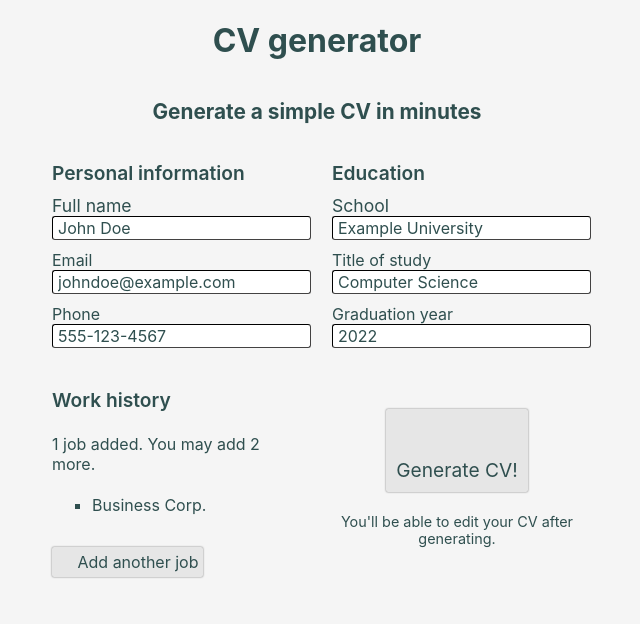
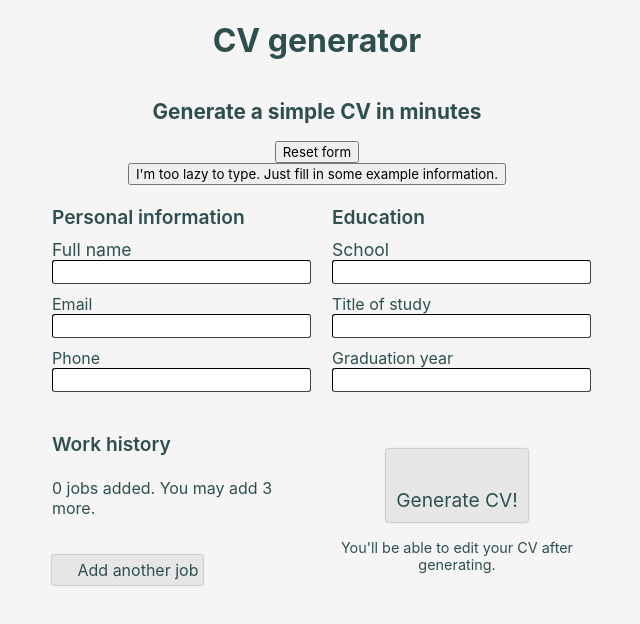
Before and after one commit to arwin4/cv, a React (Vite) app: page / in a window 1280 px wide. Shown: the top 624 px of the page, without its empty margins (323-963 px from the left). Built offline with nearby package versions, Linux system fonts and the light colour scheme; some icons are missing; the HTML template or start-up script is replaced by a standard one; a web font is replaced by a local one.

Commit message:
Add reset and fill with dummy info buttons
Revert field value to 'value' instead of 'defaultValue'. It was switched
before because 'value' was erroneously assumed to cause a bug. In fact,
'value' is needed for the fields to reflect changed state.

```diff
--- a/src/App.jsx
+++ b/src/App.jsx
@@ -2,45 +2,69 @@ import { useImmer } from 'use-immer';
 import './App.css';
 import Form from './components/Form';
 import GeneratedCV from './components/GeneratedCV';
+import { useCallback } from 'react';
 
 function App() {
-  const [generalInfo, setGeneralInfo] = useImmer({
+  const emptyInfo = {
+    general: { fullName: '', email: '', phone: '' },
+    education: { school: '', studyTitle: '', graduationYear: '' },
+    job: [],
+  };
+
+  const [generalInfo, setGeneralInfo] = useImmer(emptyInfo.general);
+  const [educationInfo, setEducationInfo] = useImmer(emptyInfo.education);
+  const [jobInfo, setJobList] = useImmer(emptyInfo.job);
+
+  // useCallback() is used here to allow insertDummyData to be called outside useEffect()
+  const insertDummyData = useCallback(() => {
+    setGeneralInfo({
       fullName: 'John Doe',
       email: 'johndoe@example.com',
       phone: '555-123-4567',
     });
 
-  const [educationInfo, setEducationInfo] = useImmer({
+    setEducationInfo({
       school: 'Example University',
       studyTitle: 'Computer Science',
       graduationYear: '2022',
     });
 
-  const testJobInfo = [
+    const dummyJobInfo = [
       {
         company: 'Business Corp.',
         position: 'Advisor',
         responsibilities: 'Doing important things',
         employmentStartDate: '1996',
         employmentEndDate: '2023',
-      id: 'onlyfortesting',
+        id: 'dummy-id',
       },
     ];
 
-  // const [generalInfo, setGeneralInfo] = useImmer({
-  //   fullName: '',
-  //   email: '',
-  //   phone: '',
-  // });
+    setJobList(dummyJobInfo);
+  }, [setEducationInfo, setGeneralInfo, setJobList]);
 
-  // const [educationInfo, setEducationInfo] = useImmer({
-  //   school: '',
-  //   studyTitle: '',
-  //   graduationYear: '',
-  // });
+  const emptyAllInfo = useCallback(() => {
+    setGeneralInfo(emptyInfo.general);
+    setEducationInfo(emptyInfo.education);
+    setJobList(emptyInfo.job);
+  }, [
+    emptyInfo.education,
+    emptyInfo.general,
+    emptyInfo.job,
+    setEducationInfo,
+    setGeneralInfo,
+    setJobList,
+  ]);
 
-  // const [jobInfo, setJobList] = useImmer([]);
-  const [jobInfo, setJobList] = useImmer(testJobInfo);
+  function handleEmptyAllButton() {
+    if (
+      window.confirm(
+        'Are you sure you want to reset the form? All your input will be lost.',
+      )
+    ) {
+      emptyAllInfo();
+    }
+  }
 
   function addJob(e) {
     // Source: https://stackoverflow.com/a/66407161
@@ -86,6 +110,10 @@ function App() {
     <>
       <h1>CV generator</h1>
       <h2>Generate a simple CV in minutes</h2>
+      <button onClick={handleEmptyAllButton}>Reset form</button>
+      <button onClick={insertDummyData}>
+        I&apos;m too lazy to type. Just fill in some example information.
+      </button>
       <Form
         generalInfo={generalInfo}
         setGeneralInfo={setGeneralInfo}
--- a/src/components/form/EditJob.jsx
+++ b/src/components/form/EditJob.jsx
@@ -18,7 +18,7 @@ export default function handleEditJobButton({
             name="company"
             type="text"
             id="company"
-            defaultValue={jobToEdit.company}
+            value={jobToEdit.company}
             onChange={(e) => handleJobChange(jobToEdit.id, e)}
           />
         </div>
@@ -28,7 +28,7 @@ export default function handleEditJobButton({
             name="position"
             type="text"
             id="position"
-            defaultValue={jobToEdit.position}
+            value={jobToEdit.position}
             onChange={(e) => handleJobChange(jobToEdit.id, e)}
           />
         </div>
@@ -38,7 +38,7 @@ export default function handleEditJobButton({
             name="responsibilities"
             type="text"
             id="responsibilities"
-            defaultValue={jobToEdit.responsibilities}
+            value={jobToEdit.responsibilities}
             onChange={(e) => handleJobChange(jobToEdit.id, e)}
           />
         </div>{' '}
@@ -48,7 +48,7 @@ export default function handleEditJobButton({
             name="employmentStartDate"
             type="text"
             id="employment-start-date"
-            defaultValue={jobToEdit.employmentStartDate}
+            value={jobToEdit.employmentStartDate}
             onChange={(e) => handleJobChange(jobToEdit.id, e)}
           />
         </div>
@@ -65,7 +65,7 @@ export default function handleEditJobButton({
             name="employmentEndDate"
             type="text"
             id="employment-end-date"
-            defaultValue={jobToEdit.employmentEndDate}
+            value={jobToEdit.employmentEndDate}
             onChange={(e) => handleJobChange(jobToEdit.id, e)}
           />
         </div>
--- a/src/components/form/Education.jsx
+++ b/src/components/form/Education.jsx
@@ -13,7 +13,7 @@ export default function Education({
             name="school"
             type="text"
             id="school"
-            defaultValue={educationInfo.school}
+            value={educationInfo.school}
             onChange={handleEducationInfoChange}
           />
         </div>
@@ -23,7 +23,7 @@ export default function Education({
             name="studyTitle"
             type="text"
             id="study-title"
-            defaultValue={educationInfo.studyTitle}
+            value={educationInfo.studyTitle}
             onChange={handleEducationInfoChange}
           />
         </div>
@@ -33,7 +33,7 @@ export default function Education({
             name="graduationYear"
             type="text"
             id="graduation-year"
-            defaultValue={educationInfo.graduationYear}
+            value={educationInfo.graduationYear}
             onChange={handleEducationInfoChange}
           />
         </div>
--- a/src/components/form/GeneralInfo.jsx
+++ b/src/components/form/GeneralInfo.jsx
@@ -10,7 +10,7 @@ export default function GeneralInfo({ generalInfo, handleGeneralInfoChange }) {
             name="fullName"
             type="text"
             id="full_name"
-            defaultValue={generalInfo.fullName}
+            value={generalInfo.fullName}
             onChange={handleGeneralInfoChange}
           />
         </div>
@@ -20,7 +20,7 @@ export default function GeneralInfo({ generalInfo, handleGeneralInfoChange }) {
             name="email"
             type="email"
             id="email"
-            defaultValue={generalInfo.email}
+            value={generalInfo.email}
             onChange={handleGeneralInfoChange}
           />
         </div>
@@ -30,7 +30,7 @@ export default function GeneralInfo({ generalInfo, handleGeneralInfoChange }) {
             name="phone"
             type="tel"
             id="phone"
-            defaultValue={generalInfo.phone}
+            value={generalInfo.phone}
             onChange={handleGeneralInfoChange}
           />
         </div>
```
Lines whose indentation alone changed are shown as unchanged.
